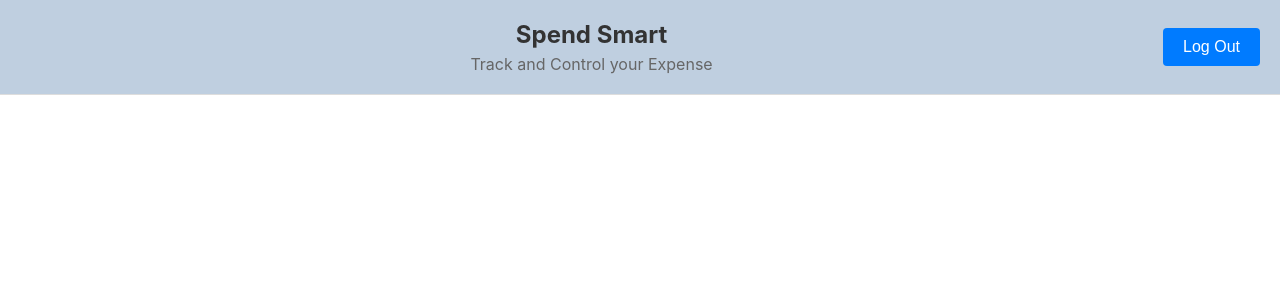
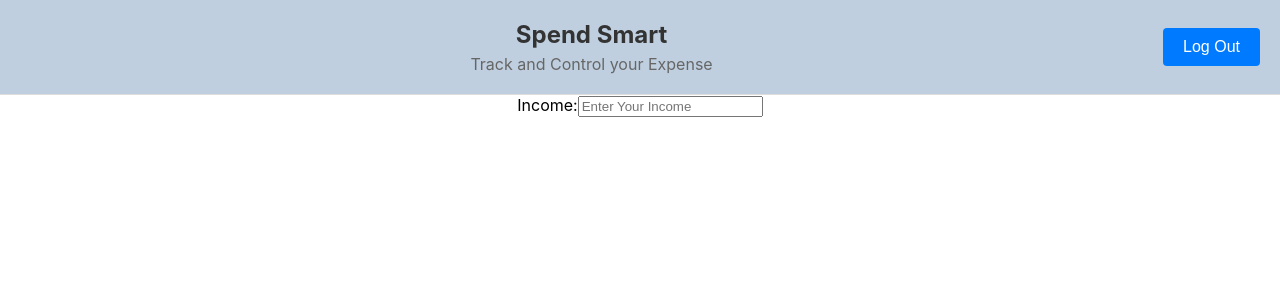
Before and after one commit to Vamshi5454/SpendSmart, a React (Create React App) app in the folder client/: page / in a window 1280 px wide. Shown: the top 300 px of the page. Built offline with nearby package versions, Linux system fonts and the light colour scheme.

Commit message:
Dashboard added

```diff
--- a/client/src/App.js
+++ b/client/src/App.js
@@ -2,13 +2,14 @@ import logo from "./logo.svg";
 import "./App.css";
 import Home from "./pages/Home/Home";
 import Header from "./components/Header/Header.js";
-
+import DashBoard from "./components/DashBoard/DashBoard.js";
 function App() {
   return (
     <div className="App">
       {/* <h1>This the client side</h1> */}
       {/* <Home name="vamshi" /> */}
       <Header />
+      <DashBoard />
     </div>
   );
 }
--- a/client/src/components/DashBoard/DashBoard.js
+++ b/client/src/components/DashBoard/DashBoard.js
@@ -1,7 +1,26 @@
-import React from "react";
+import React, { useState } from "react";
+import "./DashBoard.css";
 
 function DashBoard() {
-  return <div></div>;
+  const [income, setIncome] = useState("");
+
+  const handleIncome = (e) => {
+    setIncome(e.target.value);
+  };
+
+  return (
+    <div>
+      <form>
+        <label>Income:</label>
+        <input
+          type="number"
+          value={income}
+          onChange={handleIncome}
+          placeholder="Enter Your Income"
+        />
+      </form>
+    </div>
+  );
 }
 
 export default DashBoard;
```
Also changed, not shown: client/src/components/DashBoard/DashBoard.css (added).
